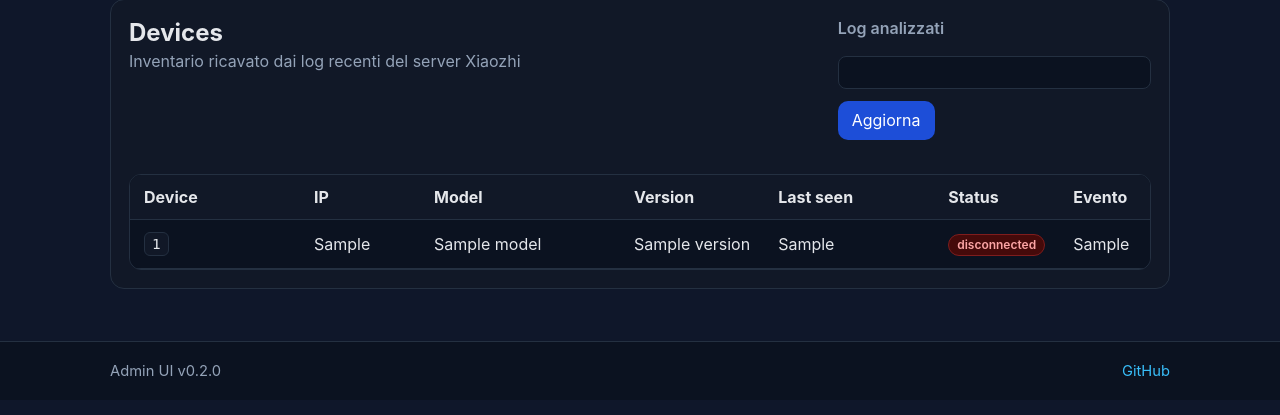
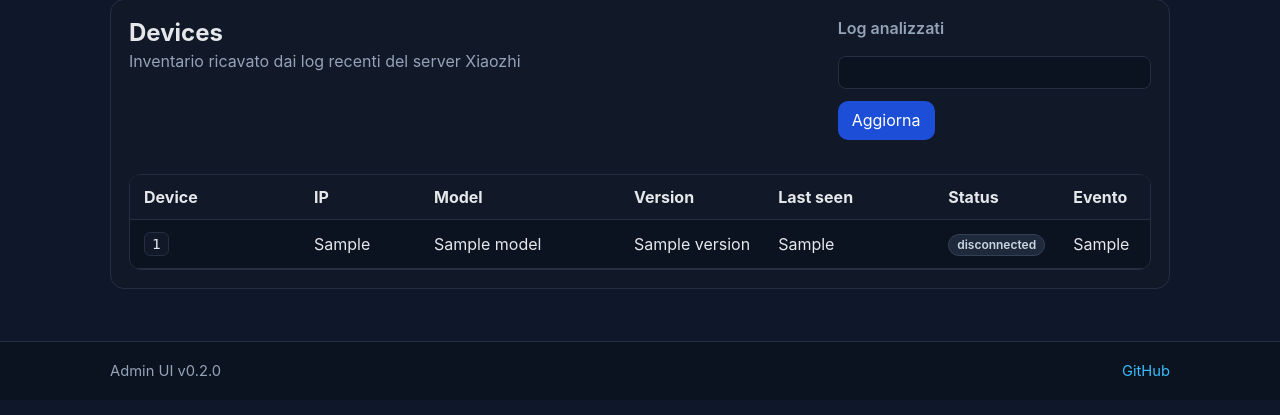
Before and after one commit to cerocca/xiaozhi-admin-ui, a FastAPI app: template app/templates/devices.html in a window 1280 px wide. Shown: the part 159-574 px from the top of the page. Run offline with FastAPI, Linux system fonts and the light colour scheme; the template is opened without the code that fills it: most values are stand-ins (such as "Sample title", 1, 10 or a date in 2020); some libraries are stand-ins or nearby versions.

Commit message:
fix(ui): treat disconnected device as neutral status (UI_HEALTH alignment)

```diff
--- a/app/templates/devices.html
+++ b/app/templates/devices.html
@@ -44,7 +44,7 @@
               {% if d.status == "connected" %}
                 <span class="badge ok">connected</span>
               {% elif d.status == "disconnected" %}
-                <span class="badge err">disconnected</span>
+                <span class="badge muted">disconnected</span>
               {% else %}
                 <span class="badge">{{ d.status }}</span>
               {% endif %}
```
